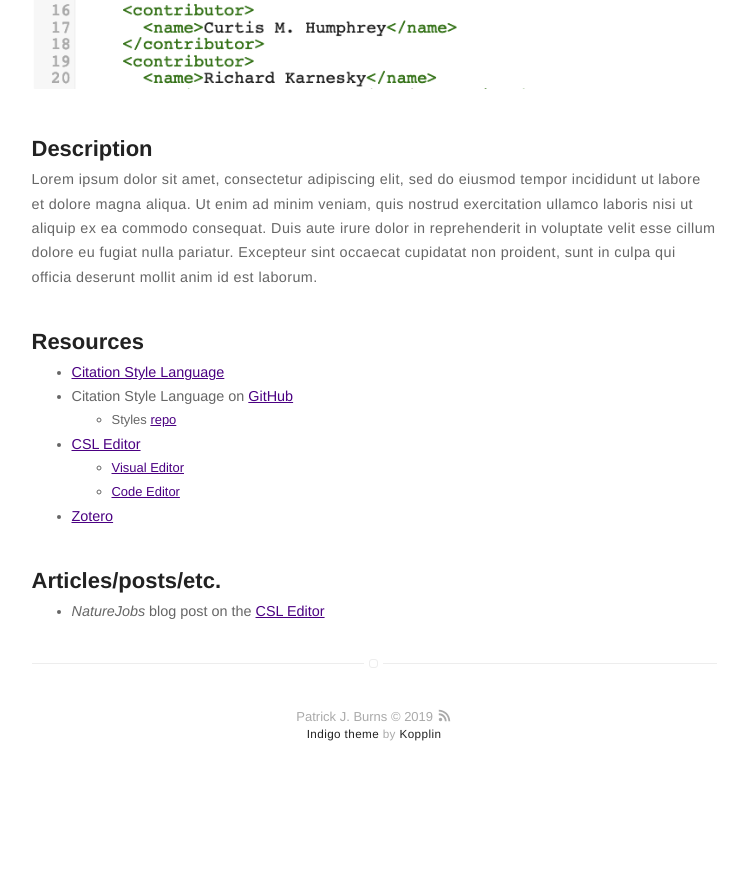
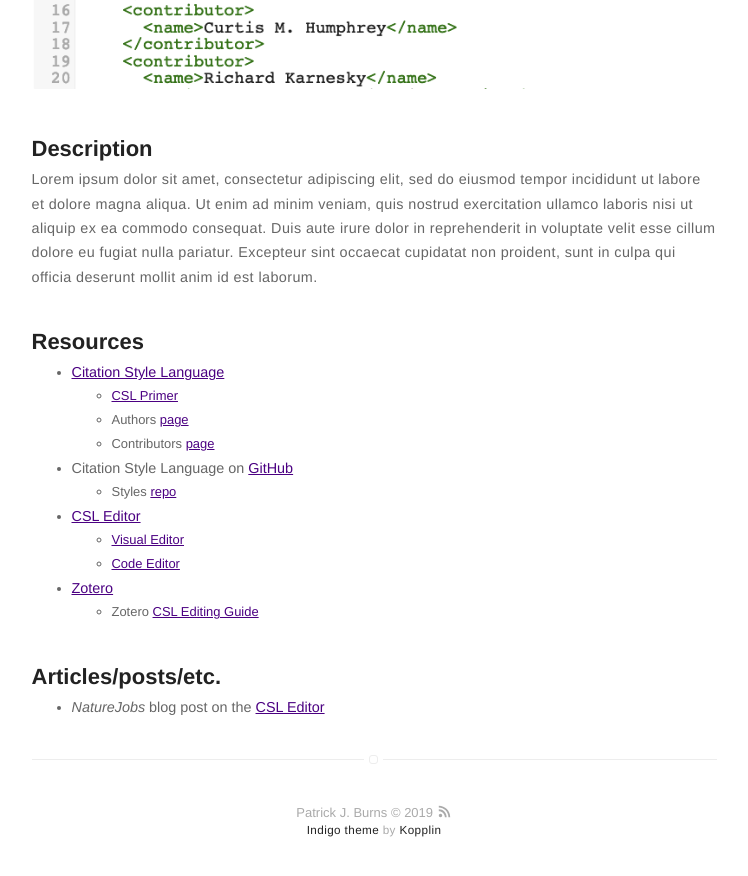
Before and after one commit to diyclassics/diyclassics.github.io, a Jekyll site: the page built from _posts/2019-02-28-csl-workshop.md, in a window 1280 px wide and 900 px high, scrolled down 658 px. Shown: the top 876 px of the window, without its empty margins (266-1014 px from the left). Built offline with Jekyll 4.4.1, drawn with Linux system fonts in a browser that asks for light colours; before the commit the page ends 1462 px from its top, so only the background shows below that.

Commit message:
Update page

```diff
--- a/_posts/2019-02-28-csl-workshop.md
+++ b/_posts/2019-02-28-csl-workshop.md
@@ -26,12 +26,16 @@
 {:.paper-section-heading}
 ## Resources
 - [Citation Style Language](https://citationstyles.org/)
+  - [CSL Primer](http://docs.citationstyles.org/en/1.0.1/primer.html)
+  - Authors [page](https://citationstyles.org/authors/)
+  - Contributors [page](https://github.com/citation-style-language/styles/blob/master/CONTRIBUTING.md)
 - Citation Style Language on [GitHub](https://github.com/citation-style-language)
   - Styles [repo](https://github.com/citation-style-language/styles)
 - [CSL Editor](editor.citationstyles.org/about/)
   - [Visual Editor](http://editor.citationstyles.org/visualEditor/)
   - [Code Editor](http://editor.citationstyles.org/codeEditor/)
 - [Zotero](https://www.zotero.org)
+  - Zotero [CSL Editing Guide](https://www.zotero.org/support/dev/citation_styles/style_editing_step-by-step)
 
 {:.paper-section-heading}
 ## Articles/posts/etc.
```
